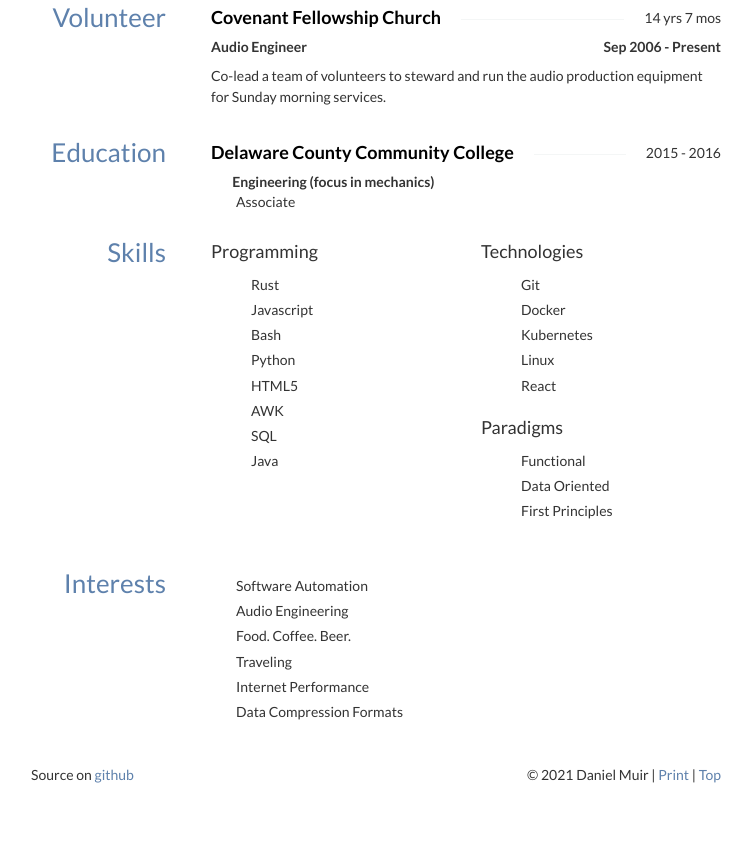
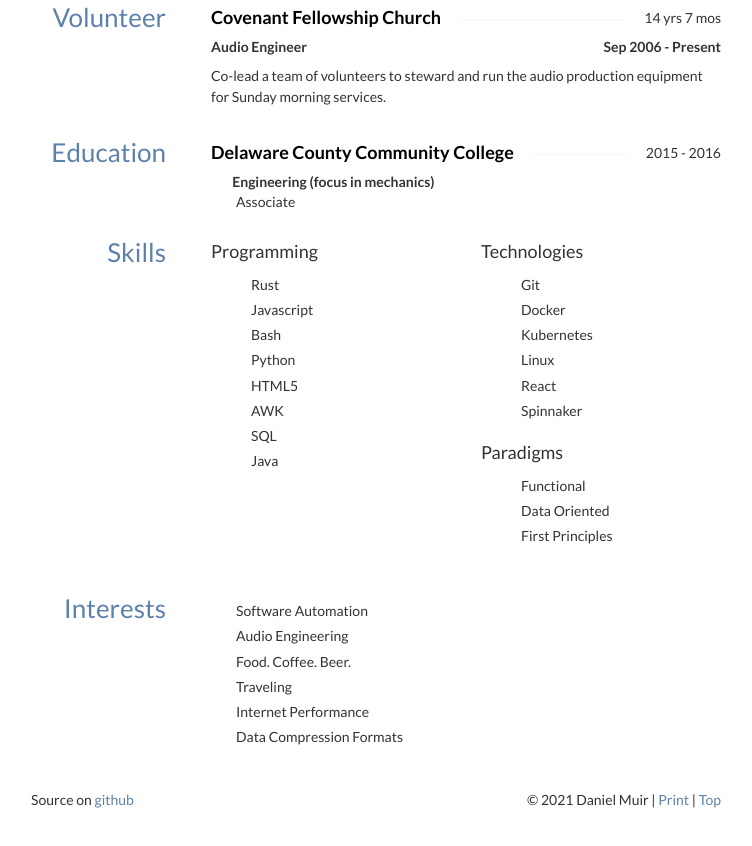
Before and after one commit to dmmuir/resume, a plain HTML site: page index.html in a window 1280 px wide. Shown: the part 1265-2111 px from the top of the page, without its empty margins (264-1016 px from the left). Drawn offline with nearby package versions, Linux system fonts and the light colour scheme; some icons are missing.

Commit message:
Update resume

```diff
--- a/index.html
+++ b/index.html
@@ -476,6 +476,7 @@ h4 span:first-child {
 					<li>Kubernetes</li>
 					<li>Linux</li>
 					<li>React</li>
+					<li>Spinnaker</li>
 				</ul>
 			</div>
 			<div class="col-sm-6">
```
